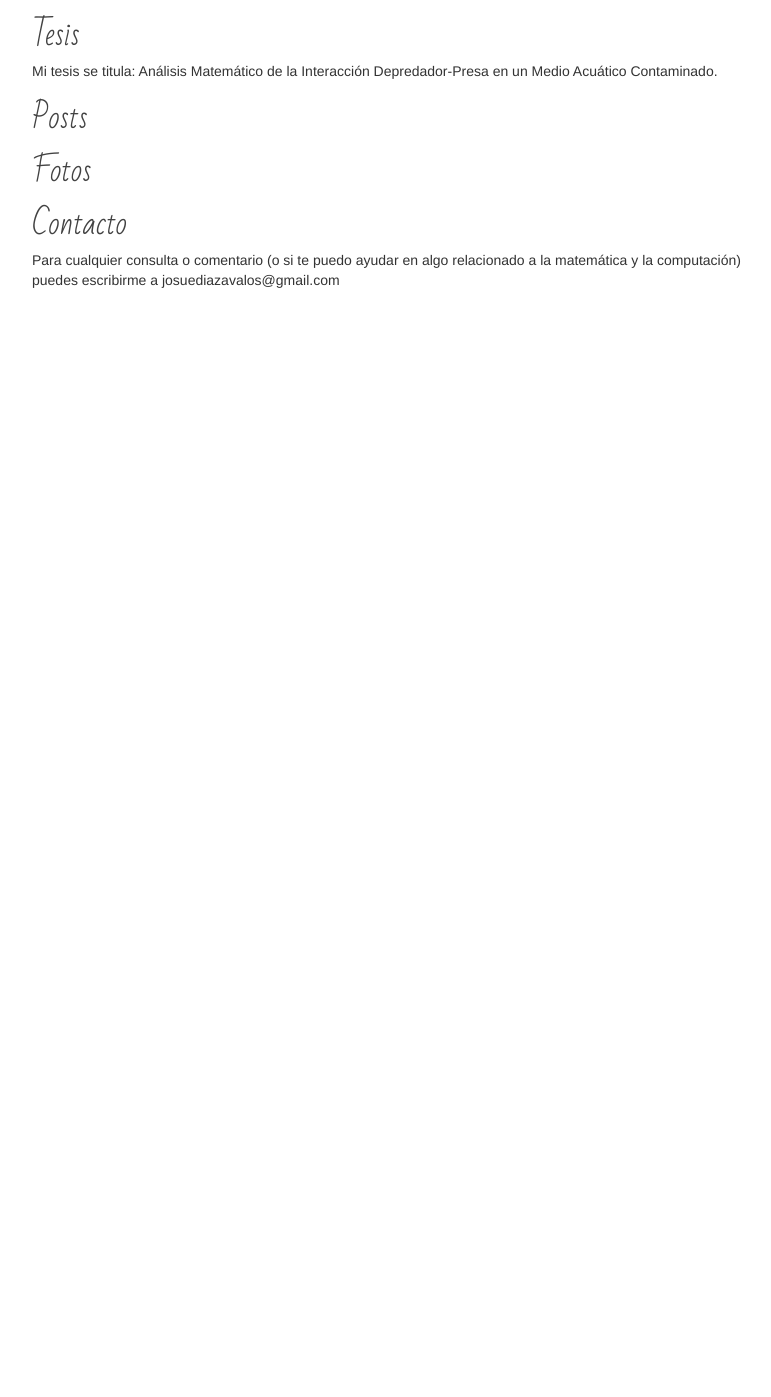
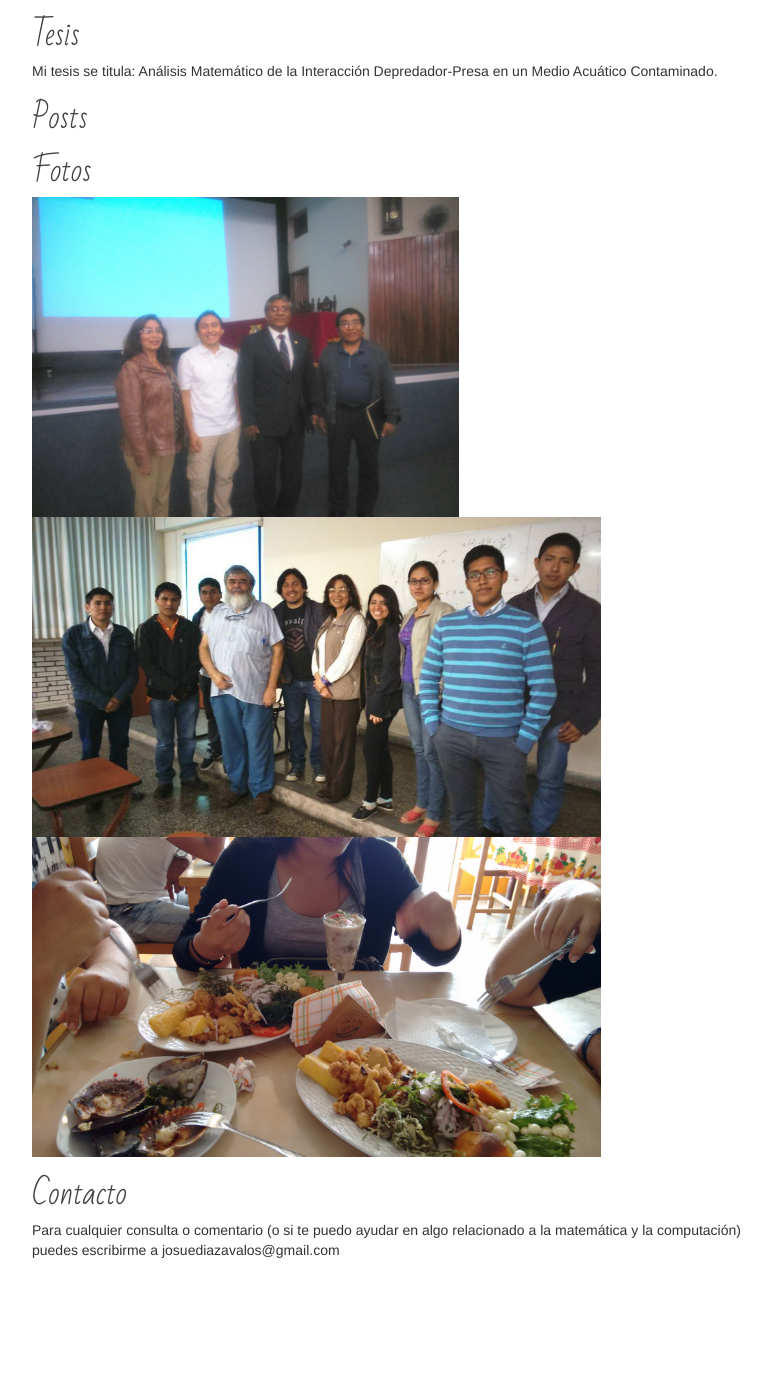
Before and after one commit to JD26/myblog, a Django app: page / in a window 1280 px wide. Shown: the part 955-2352 px from the top of the page, without its empty margins (23-794 px from the left). Before the commit the page ends 1243 px from the top, so only its background shows below. Run offline with Django 3.2, Linux system fonts and the light colour scheme; data that the repository does not hold is empty; some libraries are stand-ins or nearby versions.

Commit message:
subi fotos

```diff
--- a/blog/templates/blog/mainpage.html
+++ b/blog/templates/blog/mainpage.html
@@ -34,6 +34,9 @@
                             <br>
                         {% endfor %}
                         <h2>Fotos</h2>
+                        <img src="{% static 'mypics/1.jpg' %}" height="40%" />
+                        <img src="{% static 'mypics/2.jpg' %}" height="40%" />
+                        <img src="{% static 'mypics/3.jpg' %}" height="40%" />
                         <h2>Contacto</h2>
                         <p>Para cualquier consulta o comentario (o si te puedo ayudar en algo relacionado a la matemática y la computación) puedes escribirme a josuediazavalos@gmail.com</p>
 </div>
```
Also changed, not shown: blog/static/mypics/1.jpg (added), blog/static/mypics/2.jpg (added), blog/static/mypics/3.jpg (renamed from blog/static/mypics/IMG_20141231_154938615.jpg).
